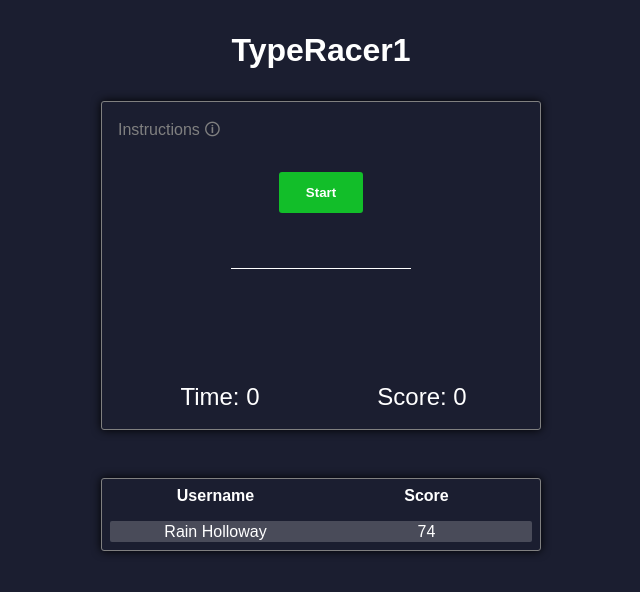
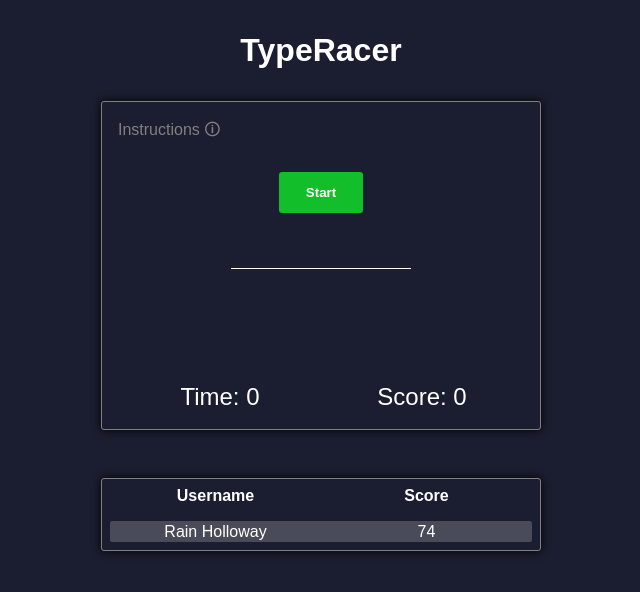
Before and after one commit to bwattle/TypeRacerByRainHolloway, a website: page public/index.html in a window 1280 px wide. Shown: the whole page, without its empty margins (319-959 px from the left). Drawn offline with nearby package versions, Linux system fonts and the light colour scheme; files whose address does not match are found by name.

Commit message:
index - test change #2

```diff
--- a/public/index.html
+++ b/public/index.html
@@ -10,7 +10,7 @@
     </head>
     <body>
         <header>
-            <h1>TypeRacer1</h1>
+            <h1>TypeRacer</h1>
         </header>
         <div class="main-container">
             <div class="game">
```
